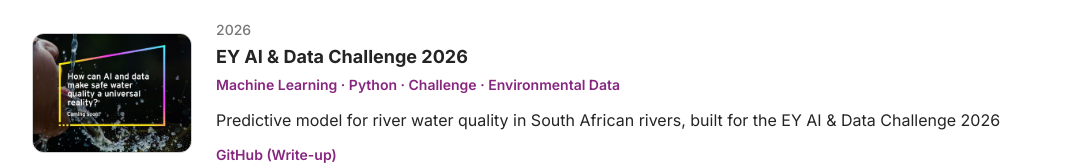
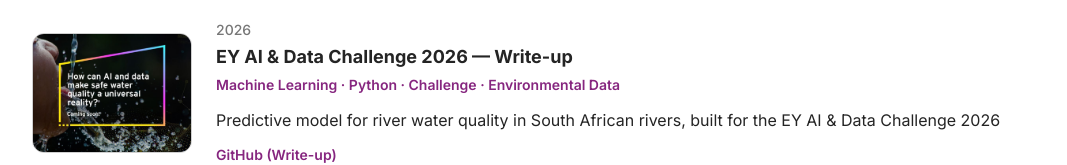
Before and after one commit to rodriigod/rodriigod.github.io, a plain HTML site: page index.html in a window 1280 px wide. Shown: the part 618-783 px from the top of the page, without its empty margins (83-1150 px from the left). Drawn offline with Linux system fonts and the light colour scheme.

Commit message:
update: enhance achievement description for EY AI & Data Challenge 2026

```diff
--- a/index.html
+++ b/index.html
@@ -62,7 +62,7 @@
         </div>
         <div>
           <div class="year">2026</div>
-          <h3>EY AI & Data Challenge 2026</h3>
+          <h3>EY AI & Data Challenge 2026 — Write-up</h3>
           <p class="subtitle">Machine Learning · Python · Challenge · Environmental Data </p>
           <p>
             Predictive model for river water quality in South African rivers,
```
